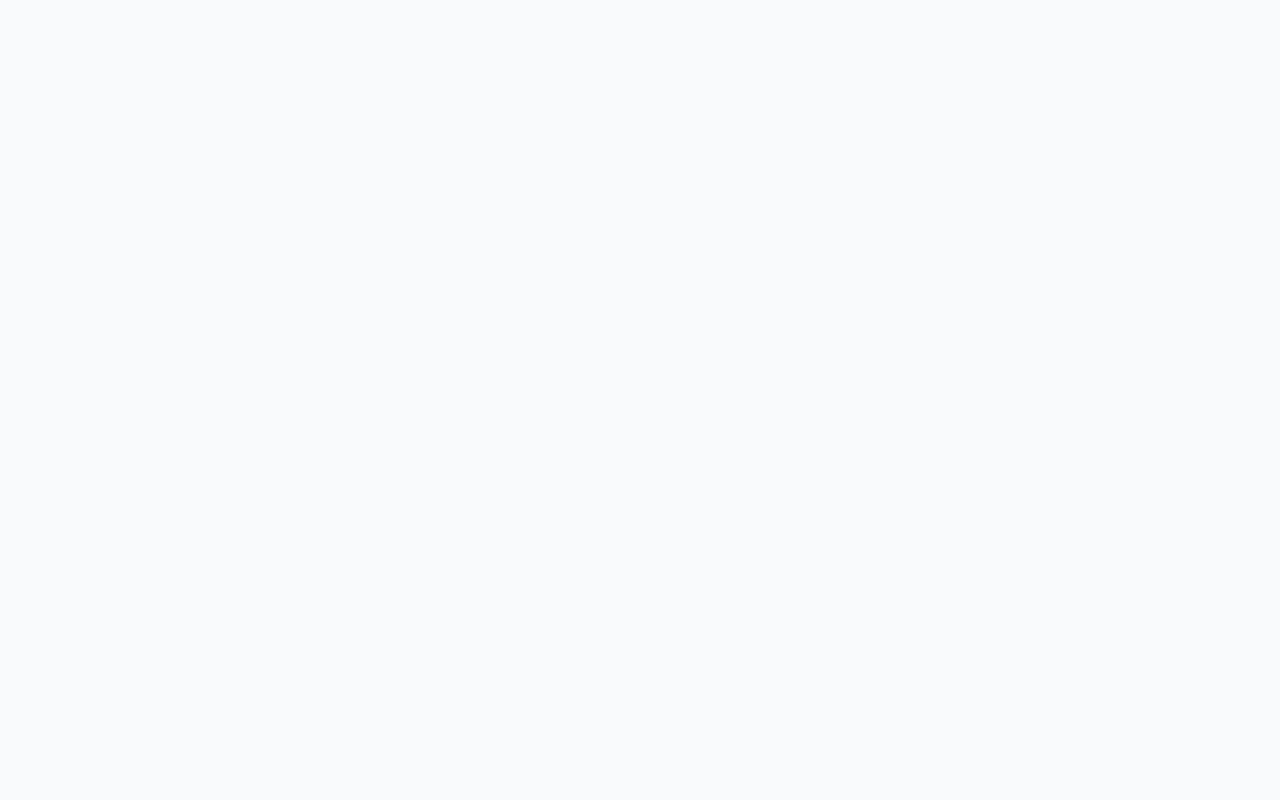
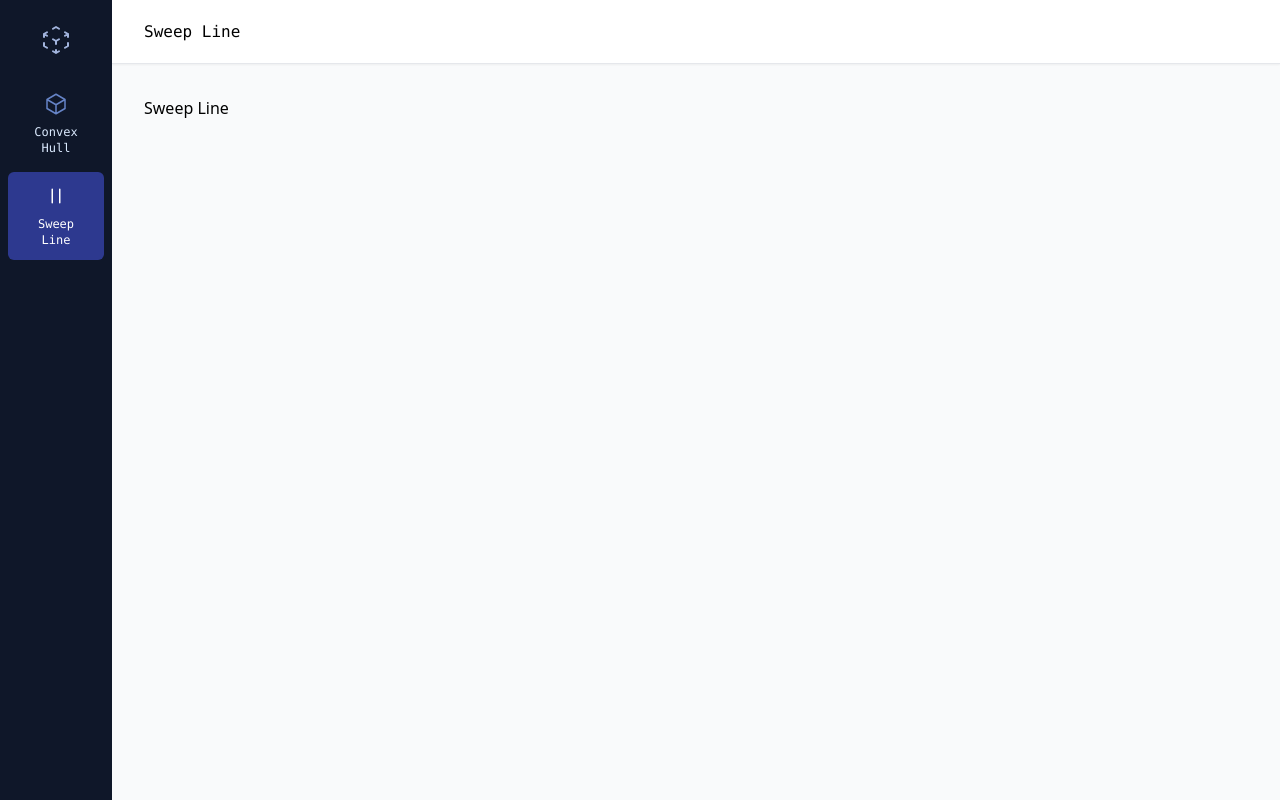
Before and after one commit to schmuecker/computational-geometry, a React (Vite) app: page /sweep-line in a window 1280 px wide. Before the commit this address had no page. Built offline with nearby package versions, Linux system fonts and the light colour scheme.

Commit message:
Typed routes

```diff
--- a/src/App.tsx
+++ b/src/App.tsx
@@ -3,12 +3,15 @@ import { useLocation } from "react-router-dom";
 import useRedirect from "./hooks/useRedirect";
 
 import RootLayout from "./components/RootLayout/RootLayout";
+import { Path } from "./types/Path";
+import { HeroIcon } from "./types/HeroIcon";
+import { Link } from "./types/Link";
 
 function App() {
   useRedirect("/", "/convex-hull");
   const { pathname } = useLocation();
 
-  const links = [
+  const links: Link[] = [
     {
       name: "Convex Hull",
       href: "/convex-hull",
@@ -16,10 +19,10 @@ function App() {
       current: pathname === "/convex-hull",
     },
     {
-      name: "Sweeping Lines",
-      href: "/sweeping-lines",
+      name: "Sweep Line",
+      href: "/sweep-line",
       icon: PauseIcon,
-      current: pathname === "/sweeping-lines",
+      current: pathname === "/sweep-line",
     },
   ];
 
--- a/src/components/SweepingLines/SweepingLines.tsx
+++ b/src/components/SweepingLines/SweepingLines.tsx
@@ -1,5 +1,5 @@
 function SweepingLines() {
-  return <div>Sweeping Lines</div>;
+  return <div>Sweep Line</div>;
 }
 
 export default SweepingLines;
--- a/src/hooks/useRedirect.ts
+++ b/src/hooks/useRedirect.ts
@@ -1,7 +1,8 @@
 import { useEffect } from "react";
 import { useLocation, useNavigate } from "react-router-dom";
+import { Path } from "../types/Path";
 
-const useRedirect = (from: string, to: string) => {
+const useRedirect = (from: Path, to: Path) => {
   const location = useLocation();
   const navigate = useNavigate();
   const { pathname } = location;
--- a/src/main.tsx
+++ b/src/main.tsx
@@ -12,7 +12,7 @@ ReactDOM.createRoot(document.getElementById("root") as HTMLElement).render(
       <Routes>
         <Route path="/" element={<App />}>
           <Route path="convex-hull" element={<ConvexHull />} />
-          <Route path="sweeping-lines" element={<SweepingLines />} />
+          <Route path="sweep-line" element={<SweepingLines />} />
         </Route>
       </Routes>
     </BrowserRouter>
--- a/src/routes/root.tsx
+++ /dev/null
@@ -1,36 +0,0 @@
-export default function Root() {
-  return (
-    <>
-      <div id="sidebar">
-        <h1>React Router Contacts</h1>
-        <div>
-          <form id="search-form" role="search">
-            <input
-              id="q"
-              aria-label="Search contacts"
-              placeholder="Search"
-              type="search"
-              name="q"
-            />
-            <div id="search-spinner" aria-hidden hidden={true} />
-            <div className="sr-only" aria-live="polite"></div>
-          </form>
-          <form method="post">
-            <button type="submit">New</button>
-          </form>
-        </div>
-        <nav>
-          <ul>
-            <li>
-              <a href={`contacts/1`}>Your Name</a>
-            </li>
-            <li>
-              <a href={`contacts/2`}>Your Friend</a>
-            </li>
-          </ul>
-        </nav>
-      </div>
-      <div id="detail"></div>
-    </>
-  );
-}
--- /dev/null
+++ b/src/types/Link.ts
@@ -0,0 +1,9 @@
+import { HeroIcon } from "./HeroIcon";
+import { Path } from "./Path";
+
+export interface Link {
+  name: string;
+  href: Path;
+  current: boolean;
+  icon: HeroIcon;
+}
--- /dev/null
+++ b/src/types/Path.ts
@@ -0,0 +1 @@
+export type Path = "/" | "/convex-hull" | "/sweep-line";
--- a/tailwind.colors.json
+++ b/tailwind.colors.json
@@ -37,5 +37,18 @@
     "700": "#7B0A44",
     "800": "#470527",
     "900": "#13010B"
+  },
+  "goldenrod": {
+    "DEFAULT": "#FFD369",
+    "50": "#FFFDF8",
+    "100": "#FFF7E3",
+    "200": "#FFEBBB",
+    "300": "#FFDF92",
+    "400": "#FFD369",
+    "500": "#FFC331",
+    "600": "#F8AF00",
+    "700": "#C08700",
+    "800": "#886000",
+    "900": "#4F3800"
   }
 }
```
Also changed, not shown: src/components/RootLayout/RootLayout.tsx (+3 -9 lines).
